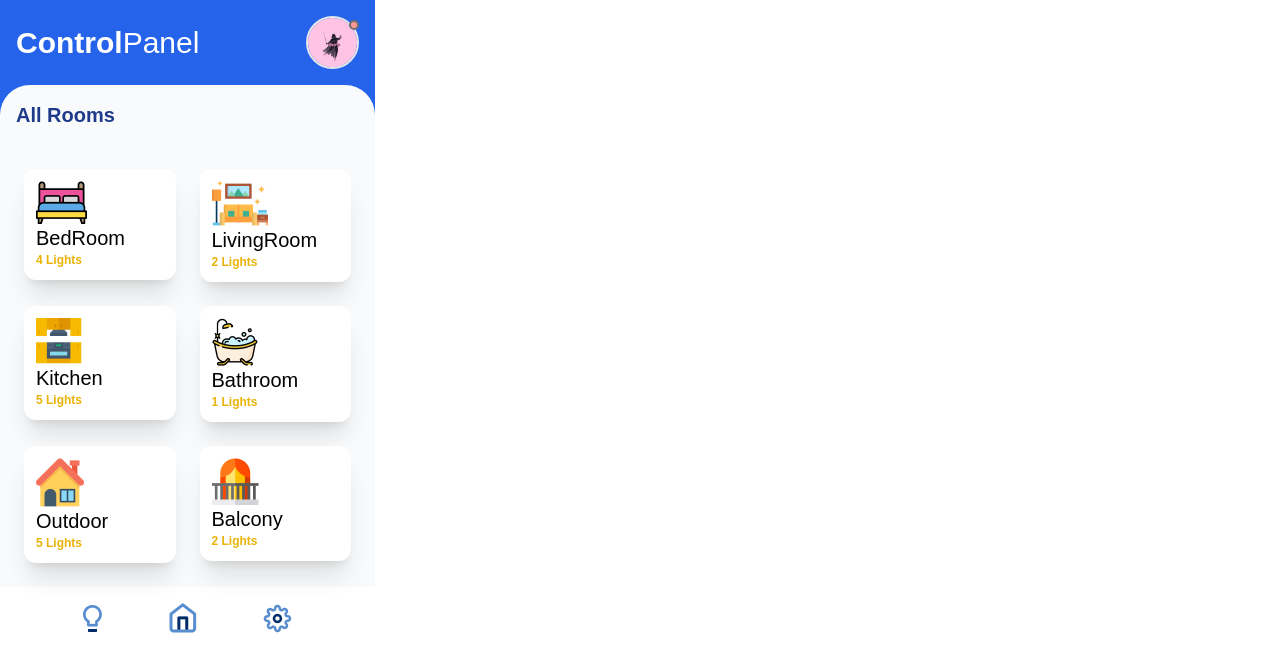
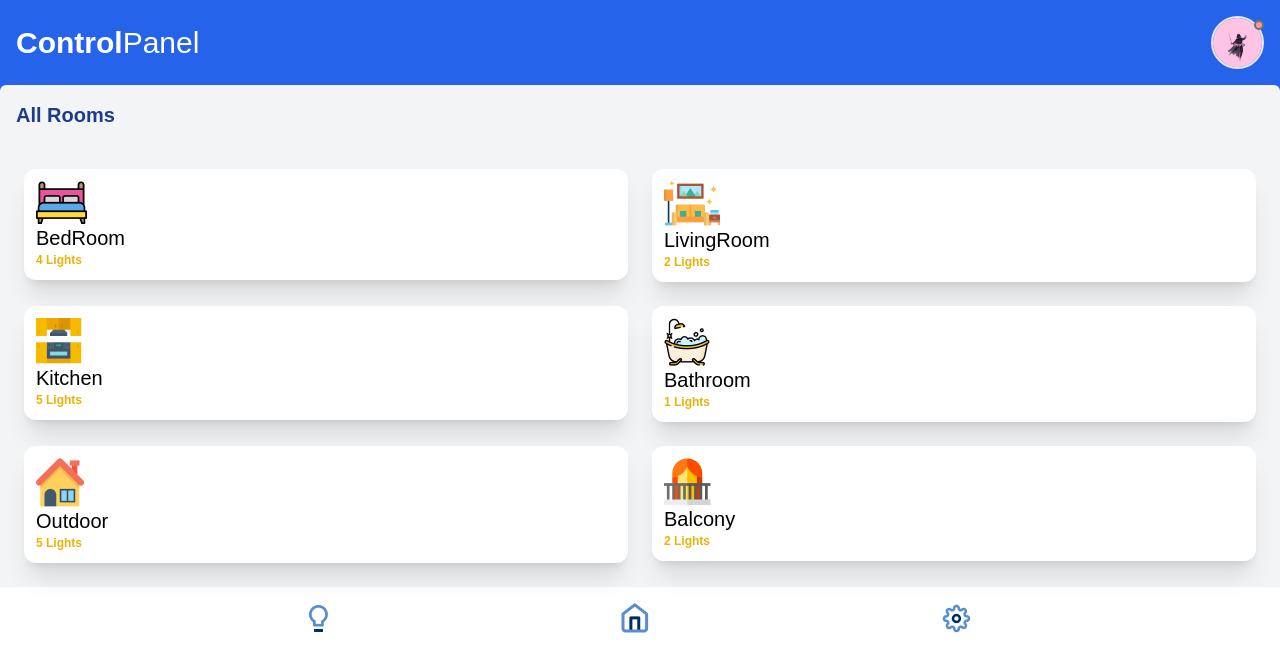
Before and after one commit to rts-cmk-wu06/smartlight-ui-sheilaLygreWeitling, a React (Create React App) app: page / in a window 1280 px wide. Shown: the top 672 px of the page. Built offline with nearby package versions, Linux system fonts and the light colour scheme.

Commit message:
Add changes

```diff
--- a/package.json
+++ b/package.json
@@ -9,7 +9,7 @@
     "@testing-library/react": "^12.1.2",
     "@testing-library/user-event": "^13.5.0",
     "axios": "^0.25.0",
-    "framer-motion": "^6.2.3",
+    "framer-motion": "^6.5.1",
     "react": "^17.0.2",
     "react-dom": "^17.0.2",
     "react-icons": "^4.3.1",
--- a/src/App.js
+++ b/src/App.js
@@ -1,24 +1,17 @@
-import BedRoom from './asstes/Pages/BedRoom';
 import Home from './asstes/Pages/Home';
 import './index.css'
 import "./css/App.css"
-import { BrowserRouter } from "react-router-dom";
-import { Routes, Route, Link } from "react-router-dom";
+import { Routes, Route } from "react-router-dom";
+import Details from './asstes/Pages/Details';
 
 function App() {
   return (
-    <>
-      <BrowserRouter>
-
-        <div className='bg-blue-600 w-[375px]'>
-          <Routes>
-            <Route path="/" element={<Home />} />
-            <Route path="/Home/Bedroom" element={<BedRoom />} />
-          </Routes>
-        </div>
-
-      </BrowserRouter>
-    </>
+    <div className='bg-blue-600'>
+      <Routes>
+        <Route path="/" element={<Home />} />
+        <Route path="/:id" element={<Details />} />
+      </Routes>
+    </div>
   );
 }
 
--- a/src/asstes/Compontens/Arrow.js
+++ b/src/asstes/Compontens/Arrow.js
@@ -1,10 +1,15 @@
 import React from 'react';
 import { BsArrowLeft } from "react-icons/bs";
+import { Link } from 'react-router-dom';
+
+
 
 const Arrow = () => {
     return <div>
-        <button className='text-white text-lg'><BsArrowLeft /></button>
-    </div>;
+        <Link to="/">
+            <button className='text-white text-lg'><BsArrowLeft /></button>
+        </Link>
+    </div >;
 };
 
 export default Arrow;
--- a/src/asstes/Compontens/Button.js
+++ b/src/asstes/Compontens/Button.js
@@ -49,9 +49,9 @@ const Button = () => {
     ]
 
     return <div>
-        <div className='bg-gray-50 border border-none inline-grid grid-cols-2 gap-6 w-full p-6'>
+        <div className=' border border-none inline-grid grid-cols-2 gap-6 w-full p-6'>
             {RoomNames.map(({ image, room, lights }, i) => (
-                <NavLink to={`/Home/${room}`} key={i}>
+                <NavLink to={`/${room}`} key={i}>
                     <button className='w-full text-left bg-white shadow-xl p-3 rounded-xl' key={i}>
                         <img src={image} alt="icon" />
                         <p className='text-xl'>{room}</p>
--- a/src/asstes/Compontens/Footer.js
+++ b/src/asstes/Compontens/Footer.js
@@ -5,7 +5,7 @@ import settings from "../Image/settings.png"
 
 const Footer = () => {
     return <div>
-        <div className='bg-white flex justify-evenly p-4 '>
+        <div className=' flex justify-evenly p-4 '>
             <button>
                 <img src={bulb} alt="bulb" />
             </button>
--- a/src/asstes/Pages/BedRoom.js
+++ /dev/null
@@ -1,19 +0,0 @@
-import React from 'react';
-import ChangeLights from '../Templates/ChangeLights';
-import HeaderBedroom from '../Templates/HeaderBedroom';
-import Footer from '../Compontens/Footer';
-import Lights from '../Templates/Lights';
-
-
-
-const BedRoom = () => {
-    return <div>
-        <HeaderBedroom />
-        <Lights />
-        <ChangeLights />
-
-        <Footer />
-    </div>;
-};
-
-export default BedRoom;
--- /dev/null
+++ b/src/asstes/Pages/Details.js
@@ -0,0 +1,21 @@
+import React from 'react';
+import ChangeLights from '../Templates/ChangeLights';
+import HeaderBedroom from '../Templates/HeaderBedroom';
+import Footer from '../Compontens/Footer';
+import Lights from '../Templates/Lights';
+
+const Details = () => {
+    return (
+        <div >
+            <HeaderBedroom />
+            <Lights />
+            <ChangeLights />
+            <div className='bg-white'>
+                <Footer />
+            </div>
+
+        </div>
+    )
+}
+
+export default Details
--- a/src/asstes/Pages/Home.js
+++ b/src/asstes/Pages/Home.js
@@ -9,9 +9,14 @@ const Home = () => {
     return <div>
         <div>
             <PageName />
-            <RoomCategory />
-            <Button />
-            <Footer />
+            <div className='bg-gray-100 rounded-md h-fit '>
+                <RoomCategory />
+                <Button />
+                <div className='bg-white'>
+                    <Footer />
+                </div>
+
+            </div>
         </div>
     </div>;
 };
--- a/src/asstes/Templates/Lights.js
+++ b/src/asstes/Templates/Lights.js
@@ -2,7 +2,7 @@ import React from 'react';
 import DifferentLights from '../Compontens/DifferentLights';
 
 const Lights = () => {
-    return <div>
+    return <div className=''>
         <DifferentLights main="Main Light" desk="Desk Light" bed="Bed Lights" />
     </div>;
 };
--- a/src/asstes/Templates/RoomCategory.js
+++ b/src/asstes/Templates/RoomCategory.js
@@ -4,7 +4,7 @@ import React from 'react';
 const RoomCategory = () => {
     return <div>
         <main>
-            <div className='bg-gray-50  rounded-t-[30px] '>
+            <div className='  rounded-t-[30px] '>
                 <p className='text-blue-900 font-bold p-4 text-xl'>All Rooms</p>
             </div>
 
--- a/src/index.js
+++ b/src/index.js
@@ -6,6 +6,7 @@ import './index.css'
 import "./css/App.css"
 import App from './App';
 import ErrorBoundary from './asstes/Compontens/ErrorBoundary';
+import { BrowserRouter } from 'react-router-dom';
 
 Sentry.init({
   dsn: "https://c7e715b265074c4ea8909bf6e30f312d@o1140325.ingest.sentry.io/6197852",
@@ -16,7 +17,9 @@ Sentry.init({
 ReactDOM.render(
   <React.StrictMode>
     <ErrorBoundary>
-      <App />
+      <BrowserRouter>
+        <App />
+      </BrowserRouter>
     </ErrorBoundary>
   </React.StrictMode>,
   document.getElementById('root')
```
Also changed, not shown: src/asstes/Compontens/ColorButtons.js (line endings or trailing spaces), 1 other file (tests, documents, lock files or other folders).
